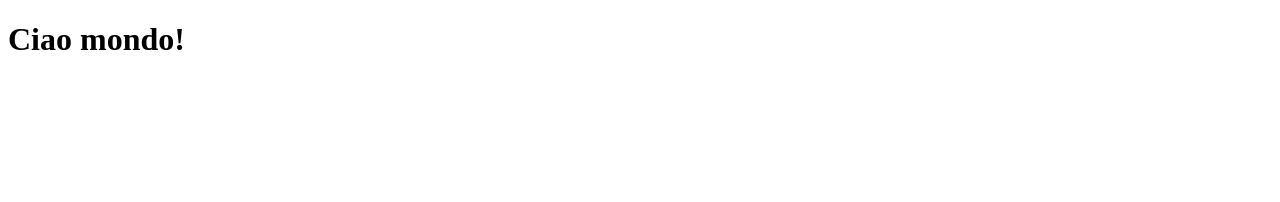
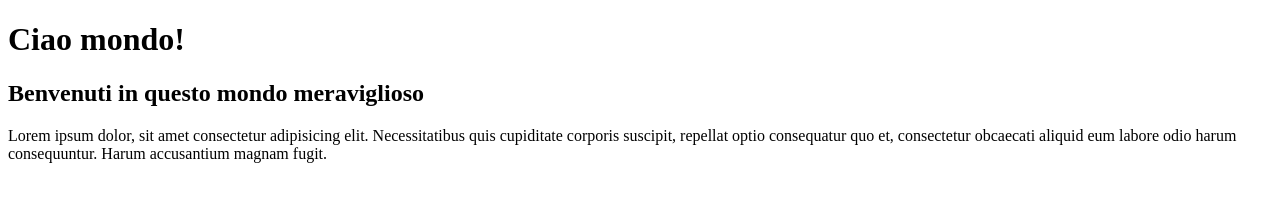
Before and after one commit to cristianmoletto/repo1-boolean, a plain HTML site: page index.html in a window 1280 px wide. Drawn offline with Linux system fonts and the light colour scheme.

Commit message:
feat: inserito nuova sezione

```diff
--- a/index.html
+++ b/index.html
@@ -7,5 +7,9 @@
 </head>
 <body>
     <h1>Ciao mondo!</h1>
+    <h2>Benvenuti in questo mondo meraviglioso</h2>
+    <section>
+        <p>Lorem ipsum dolor, sit amet consectetur adipisicing elit. Necessitatibus quis cupiditate corporis suscipit, repellat optio consequatur quo et, consectetur obcaecati aliquid eum labore odio harum consequuntur. Harum accusantium magnam fugit.</p>
+    </section>
 </body>
 </html>
```
